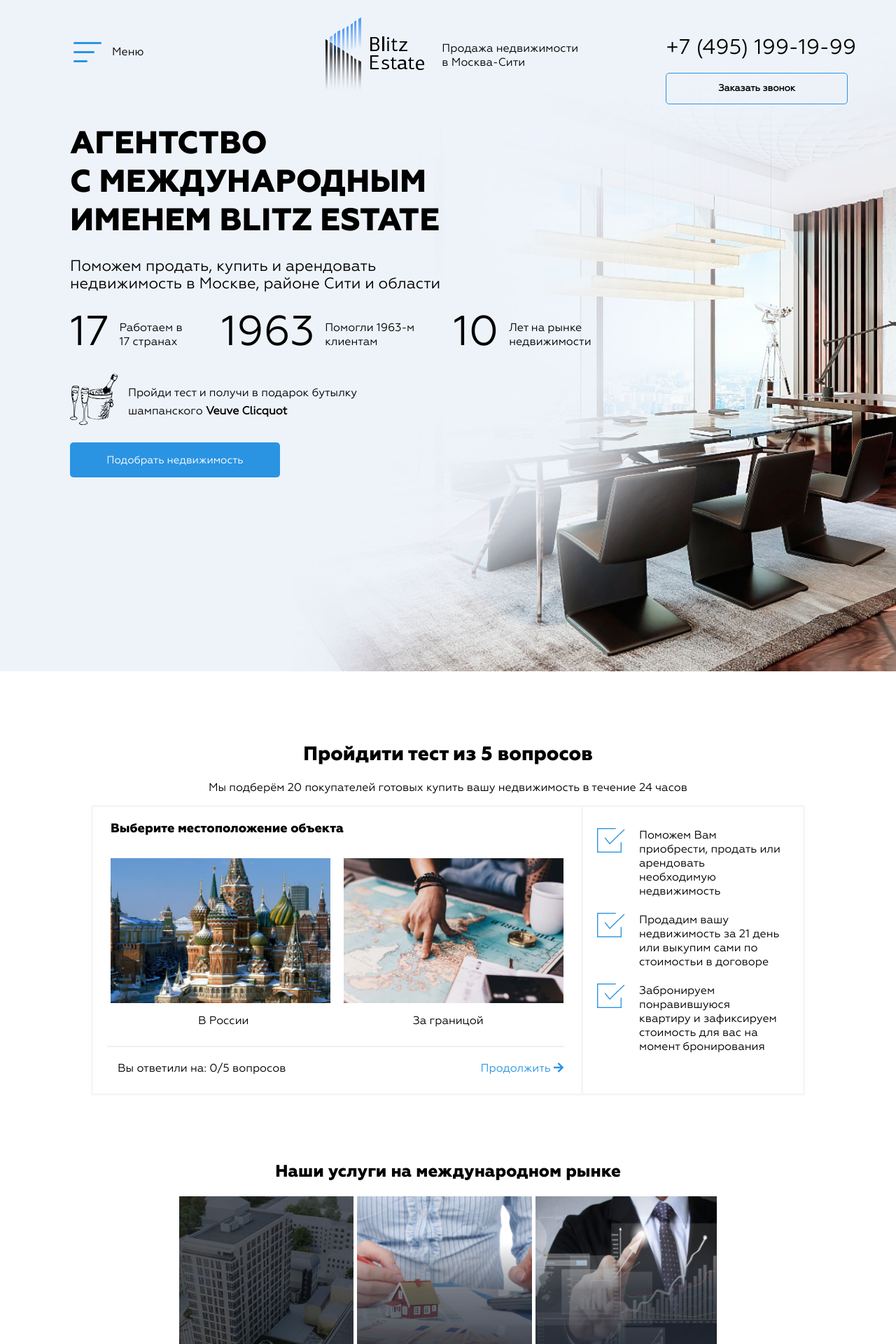
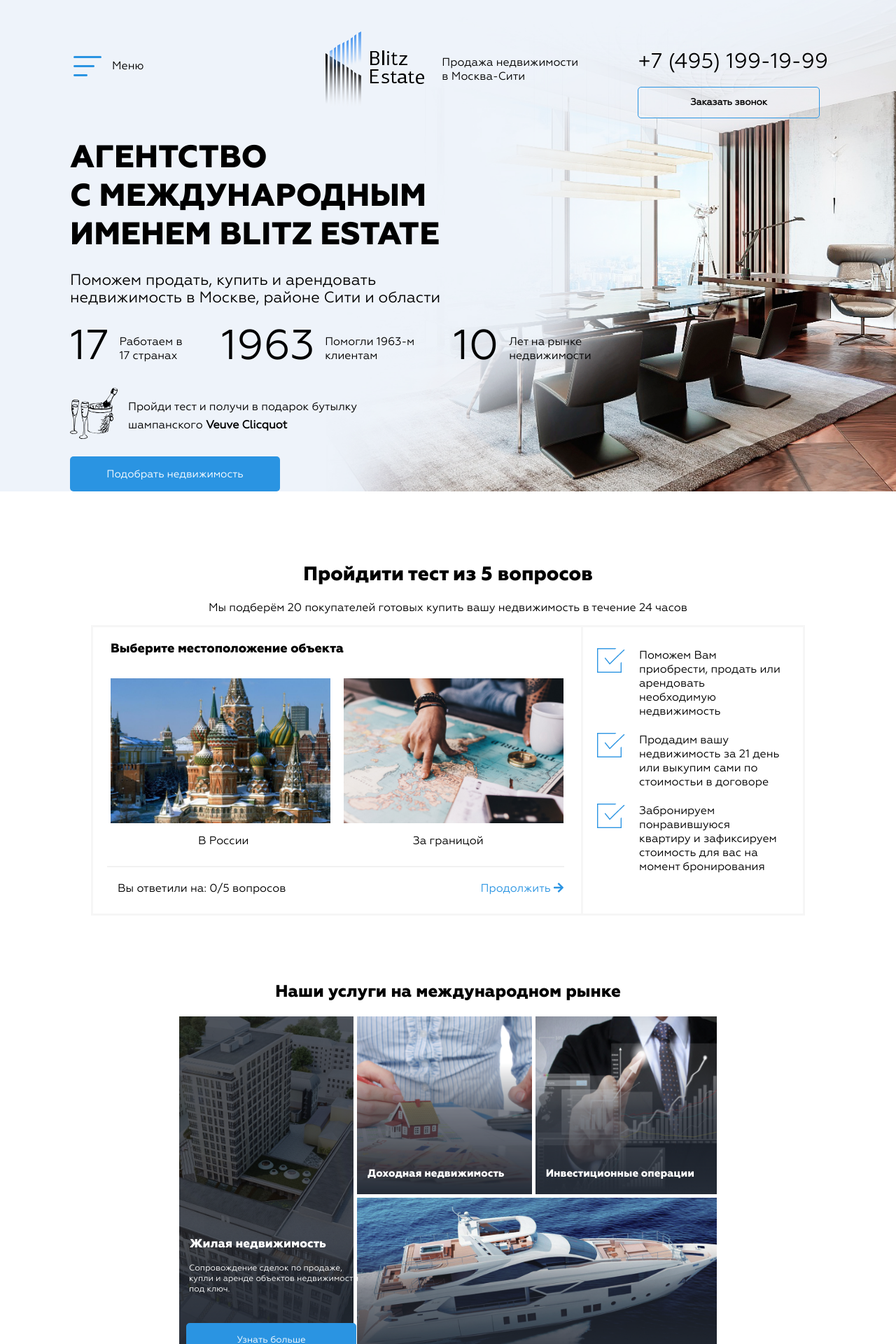
Before and after one commit to aram1l7/blitz, a PHP site: page / in a window 1280 px wide. Shown: the top 1920 px of the page at 70% size. Run offline with PHP 8.4, Linux system fonts and the light colour scheme; some web fonts are replaced.

Commit message:
another update

```diff
--- a/css/style.css
+++ b/css/style.css
@@ -16,6 +16,11 @@
   }
 }
 
+section{
+  padding: 50px auto;
+}
+
+
 * {
   font-family: Geometricaa;
   margin: 0;
@@ -32,7 +37,8 @@
   z-index: 10000;
   display: flex;
   padding: 25px 50px;
-  margin-bottom: -175px;
+  margin-bottom: -245px;
+  margin-top:20px;
   justify-content: space-between;
   align-items: center;
   transition: 0.5s;
@@ -70,7 +76,7 @@
 
 .navigation .num {
   margin-top: 20px;
-  margin-left: 125px;
+  margin-left: 85px;
 }
 
 .phone {
@@ -98,7 +104,7 @@
 
 .herosection {
   display: flex;
-  height: 120vh;
+  max-height: 120vh;
   min-height: 500px;
   position: relative;
   z-index: 1;
@@ -120,7 +126,7 @@
 
 .content {
   margin-left: 100px;
-  margin-top: 180px;
+  margin-top: 250px;
 }
 
 .text {
@@ -206,22 +212,13 @@
   display: flex;
   justify-content: center;
   align-items: center;
-  height: 90vh;
+  max-height: 90vh;
   min-height: 800px;
   position: relative;
   z-index: 1;
   margin-top:-50px;
 }
 
-.main::before {
-  content: "";
-  position: absolute;
-  top: 0;
-  left: 0;
-  right: 0;
-  bottom: 0;
-  z-index: 2;
-}
 
 .quest5 {
   justify-content: center;
@@ -319,7 +316,7 @@
 }
 
 .uslugi {
-  height: 140vh;
+  max-height: 140vh;
 }
 
 .uslugi h2 {
@@ -451,7 +448,7 @@
 }
 
 .apartment {
-  height: 375vh;
+  max-height: 375vh;
 }
 
 .moscow-city {
@@ -591,8 +588,8 @@
   height: 40px;
   border: none;
   font-weight: 600;
-  margin-left: 225px;
-  margin-top: 60px;
+  margin-top: 10px;
+  margin-bottom:25px;
 }
 
 .apartment .show-more:hover {
@@ -708,7 +705,7 @@
 }
 
 .agency {
-  height: 195vh;
+  max-height: 195vh;
 }
 
 .agency .agency-title {
@@ -804,7 +801,7 @@
 }
 
 .leader{
-  height:75vh;
+  max-height:75vh;
 }
 
 .leader-info{
@@ -857,7 +854,7 @@
 }
 
 .footer{
-  height:32vh;
+  max-height:32vh;
 }
 .footer-main{
   background: #535860;
--- a/home.html
+++ b/home.html
@@ -368,9 +368,9 @@
         </div>
         <button>Назначить просмотр</button>
       </article>
+      <button class="show-more">Показать еще <i class="fa fa-chevron-down" aria-hidden="true"></i></button>
+     </div>
 
-     </div>
-     <button class="show-more">Показать еще <i class="fa fa-chevron-down" aria-hidden="true"></i></button>
     </section>
 
     <section class="about">
```
